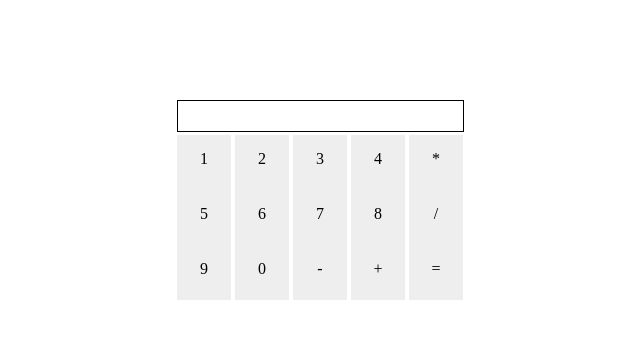
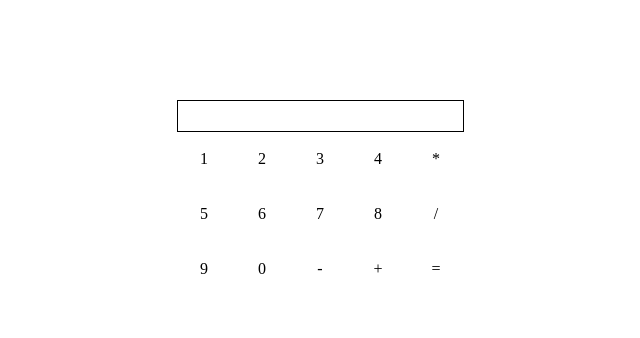
Before and after one commit to Runidan/JavaScript, a plain HTML site: page calculator.html in a window 1280 px wide. Shown: the whole page, without its empty margins (147-787 px from the left). Drawn offline with Linux system fonts and the light colour scheme.

```diff
--- a/calculator.html
+++ b/calculator.html
@@ -13,7 +13,6 @@
     display: inline-table;
     text-align: center;
     height: 40px;
-    background-color: #efeeee;
     width: 18%;
     padding-top: 15px;
 }
```
